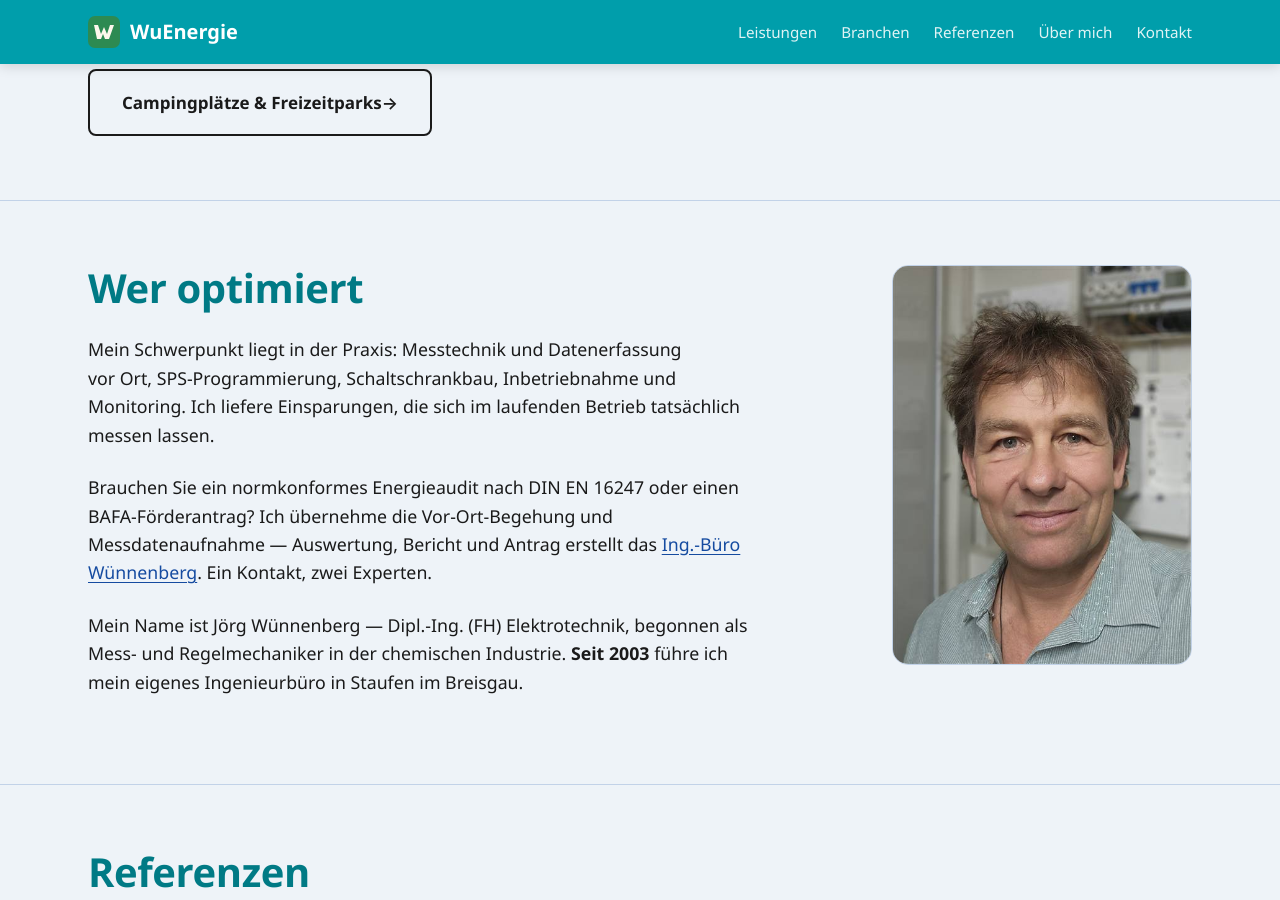
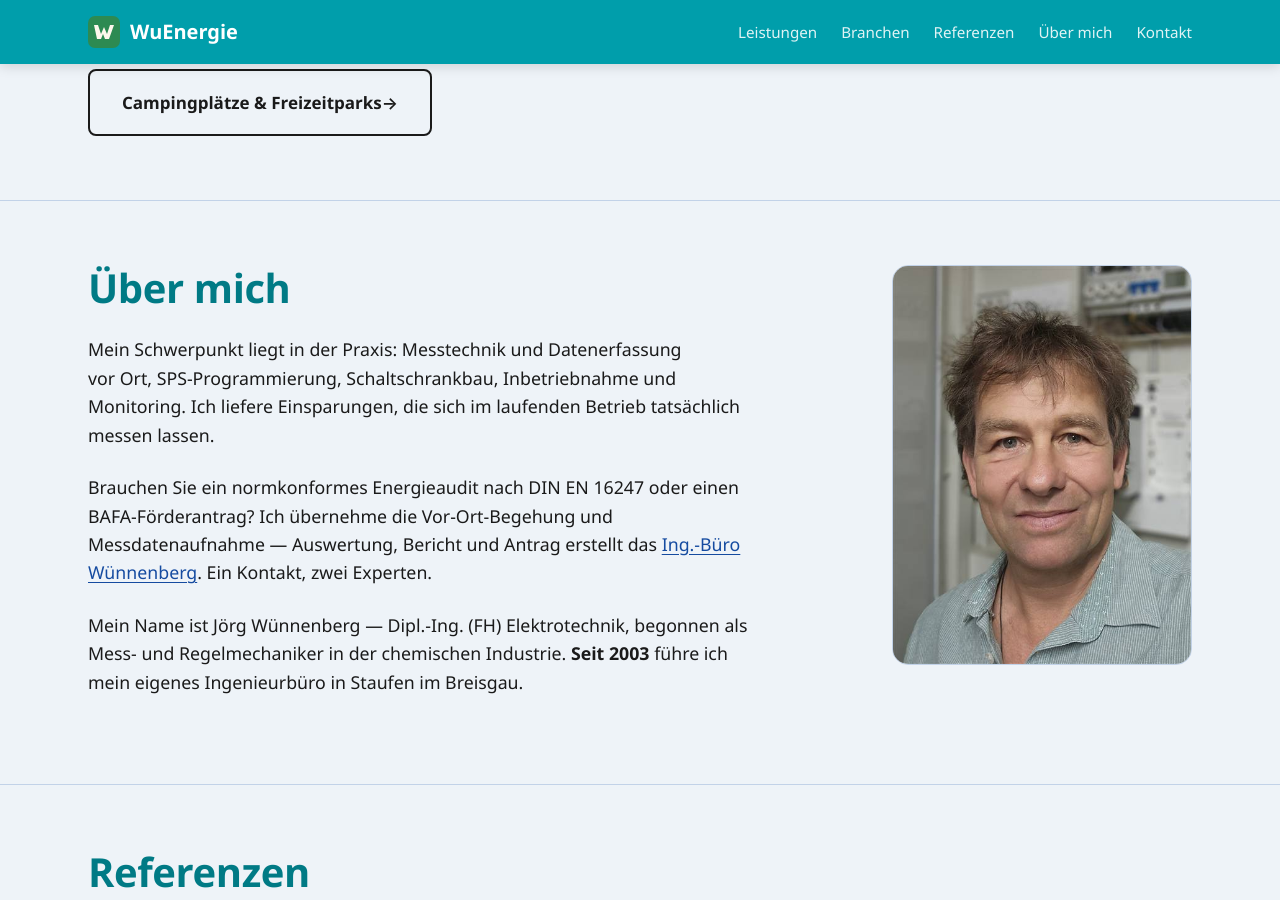
Before and after one commit to wuenergie/wuenergie-site, a Jekyll site: the page built from index.md, in a window 1280 px wide and 900 px high, scrolled down 1653 px. Built offline with Jekyll 4.4.1, drawn with Linux system fonts in a browser that asks for light colours.

Commit message:
Startseite: Überschrift „Wer optimiert“ in „Über mich“ geändert
Co-Authored-By: Claude Opus 5.5 <noreply@anthropic.com>

```diff
--- a/index.md
+++ b/index.md
@@ -84,7 +84,7 @@ description: Ingenieurbüro Jörg Wünnenberg in Staufen im Breisgau — Energie
   <div class="container">
     <div class="ueber-grid">
       <div>
-        <h2>Wer optimiert</h2>
+        <h2>Über mich</h2>
         <p>Mein Schwerpunkt liegt in der Praxis: Messtechnik und Datenerfassung vor Ort, SPS-Programmierung, Schaltschrankbau, Inbetriebnahme und Monitoring. Ich liefere Einsparungen, die sich im laufenden Betrieb tatsächlich messen lassen.</p>
         <p>Brauchen Sie ein normkonformes Energieaudit nach DIN EN 16247 oder einen BAFA-Förderantrag? Ich übernehme die Vor-Ort-Begehung und Messdatenaufnahme — Auswertung, Bericht und Antrag erstellt das <a href="https://www.ib-wuennenberg.de" rel="noopener" target="_blank">Ing.-Büro Wünnenberg</a>. Ein Kontakt, zwei Experten.</p>
         <p>Mein Name ist Jörg Wünnenberg — Dipl.-Ing. (FH) Elektrotechnik, begonnen als Mess- und Regelmechaniker in der chemischen Industrie. <strong>Seit 2003</strong> führe ich mein eigenes Ingenieurbüro in Staufen im Breisgau.</p>
```
